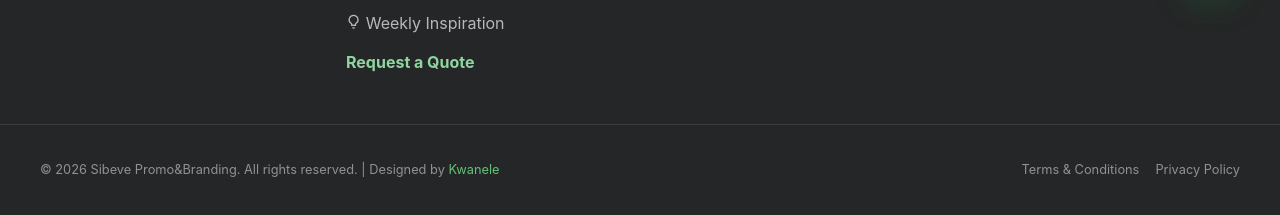
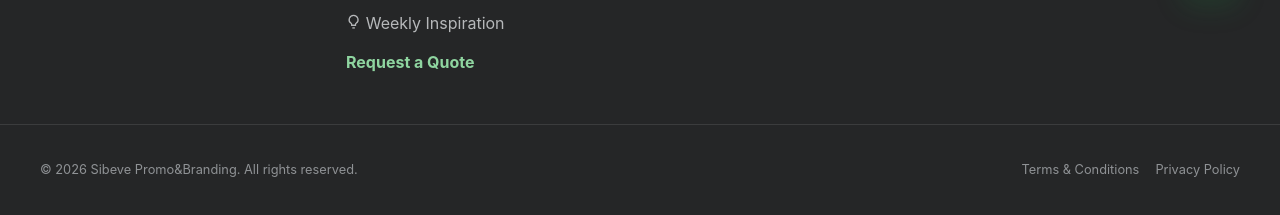
Before and after one commit to Simelane-tech/stati-site-main, a plain HTML site: page about.html in a window 1280 px wide. Shown: the part 4261-4476 px from the top of the page. Drawn offline with Linux system fonts and the light colour scheme.

Commit message:
Removed Designed by

```diff
--- a/about.html
+++ b/about.html
@@ -1655,7 +1655,7 @@ function footerMarkup() {
       </div>
       <div class="footer-bottom">
         <div class="container">
-          <p>© ${new Date().getFullYear()} Sibeve Promo&Branding. All rights reserved. | Designed by <a href="https://kwanelesimelane.vercel.app/" target="_blank" rel="noopener noreferrer" style="color: var(--primary-400); text-decoration: none;">Kwanele</a></p>
+          <p>© ${new Date().getFullYear()} Sibeve Promo&Branding. All rights reserved.</p>
           <div class="footer-bottom-links">
             <a href="terms-and-conditions.html">Terms & Conditions</a>
             <a href="privacy-policy.html">Privacy Policy</a>
```
Also changed, not shown: blog.html (+1 -1 lines), contact.html (+1 -1 lines), index.html (+1 -1 lines), portfolio.html (+1 -1 lines), quote.html (+1 -1 lines), rate-service.html (+1 -1 lines), services.html (+1 -1 lines), weekly-inspiration.html (+1 -1 lines).
